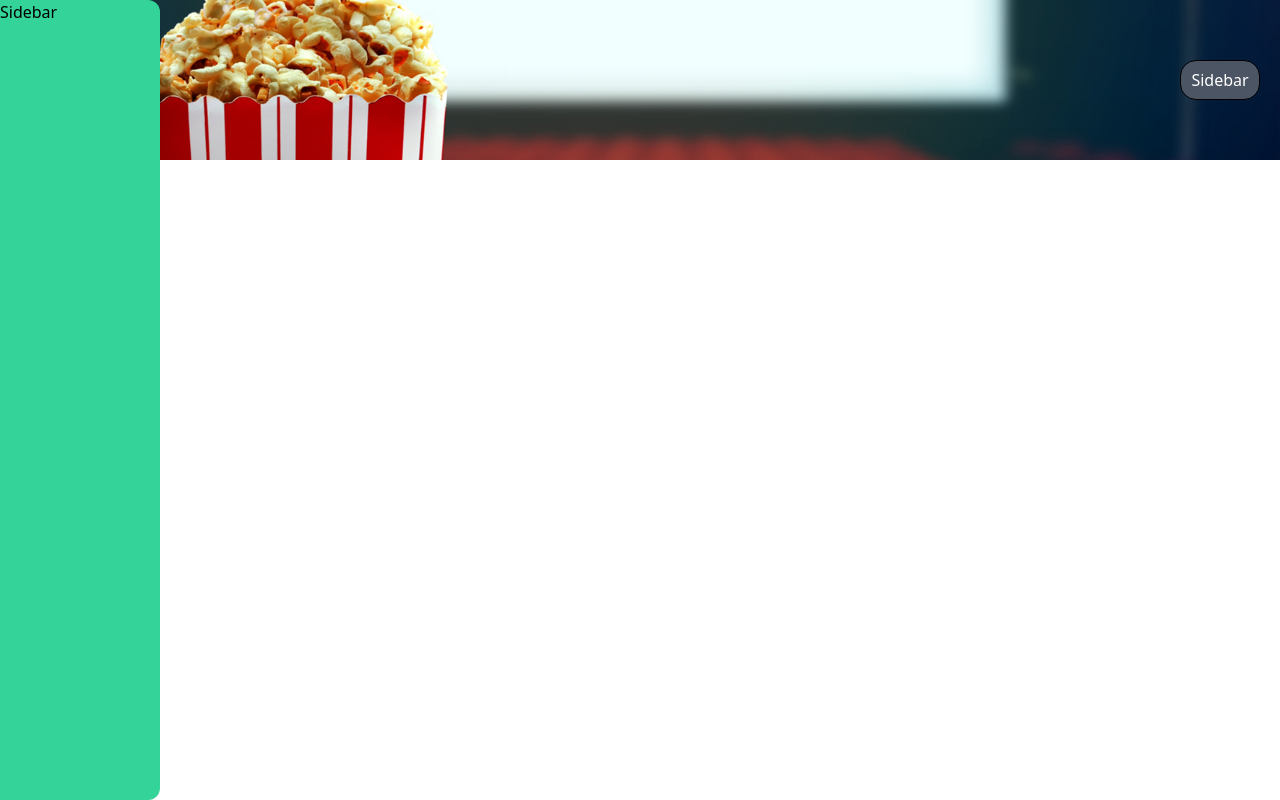
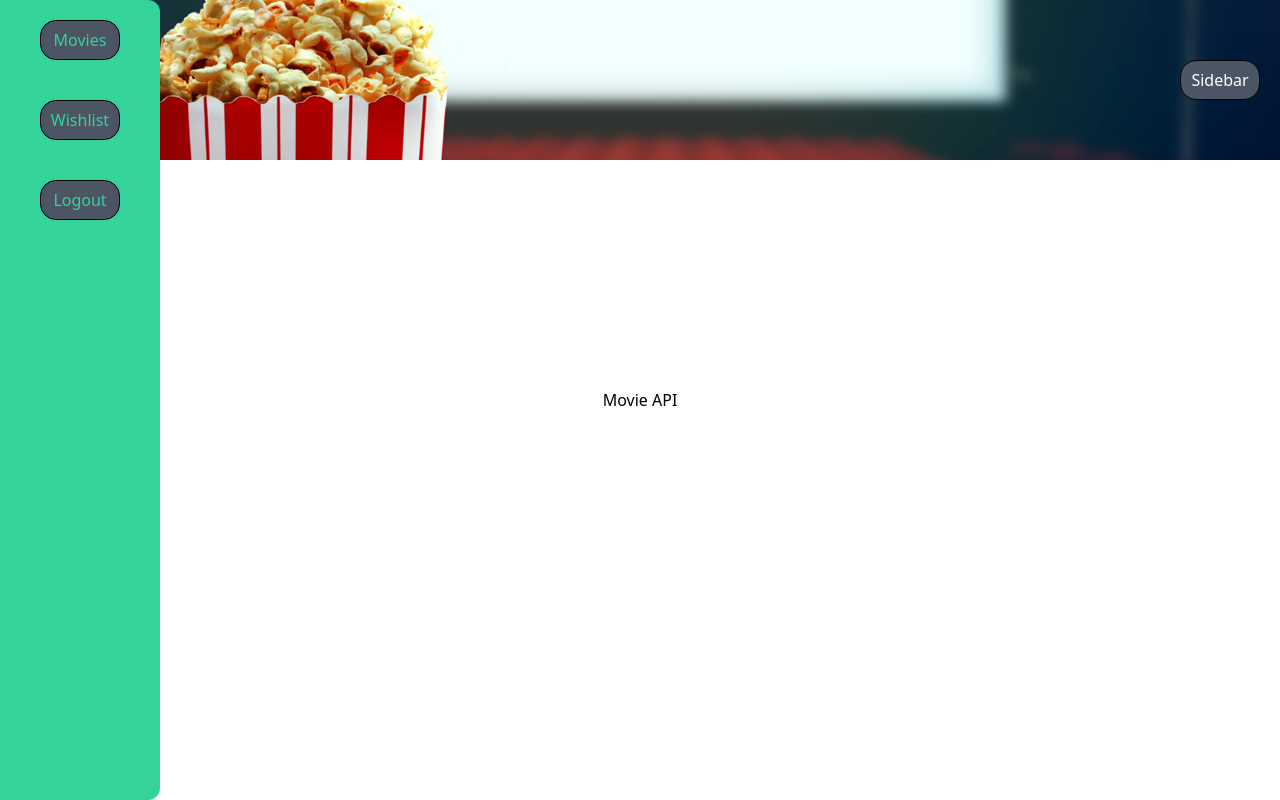
Before and after one commit to MarinB747/gauss-move, a Nuxt app: page / in a window 1280 px wide. Both pictures are taken after a click on the button "Sidebar". Built offline with nearby package versions, Linux system fonts and the light colour scheme.

Commit message:
sidebar data binding, nuxtlinks

```diff
--- a/components/Button.vue
+++ b/components/Button.vue
@@ -34,7 +34,7 @@ export default {
   methods: {
     setShow() {
       this.show = !this.show
-      this.$emit('show-sidebar', this.show)
+      this.$emit('button-clicked', this.show)
     },
   },
 }
--- a/components/Sidebar.vue
+++ b/components/Sidebar.vue
@@ -1,7 +1,36 @@
 <template>
-  <div class="h-screen w-40 bg-green-400 rounded-r-xl fixed z-20">Sidebar</div>
+  <transition>
+    <div
+      class="
+        h-screen
+        w-40
+        bg-green-400
+        rounded-r-xl
+        fixed
+        z-20
+        flex
+        items-center
+        flex-col
+      "
+      :value="modelValue"
+      @show="$emit('update:modelValue', $event.target.value)"
+    >
+      <NuxtLink to="/movies">
+        <Button class="relative m-5" buttonTxt="Movies" v-on="$listeners"
+      /></NuxtLink>
+      <Button class="relative m-5" buttonTxt="Wishlist" v-on="$listeners" />
+      <NuxtLink to="/"
+        ><Button class="relative m-5" buttonTxt="Logout" v-on="$listeners"
+      /></NuxtLink>
+    </div>
+  </transition>
 </template>
 
 <script>
-export default {}
+export default {
+  data() {
+    return {}
+  },
+  props: { modelValue: Boolean },
+}
 </script>
--- a/layouts/default.vue
+++ b/layouts/default.vue
@@ -1,7 +1,7 @@
 <template>
   <div>
-    <Header @show-sidebar="setShow" />
-    <Sidebar v-show="show" />
+    <Header @button-clicked="setShow" />
+    <Sidebar v-show="show" v-model="show" @button-clicked="setShow" />
     <Nuxt />
   </div>
 </template>
--- a/package.json
+++ b/package.json
@@ -11,7 +11,8 @@
   "dependencies": {
     "@nuxtjs/axios": "^5.13.6",
     "core-js": "^3.15.1",
-    "nuxt": "^2.15.7"
+    "nuxt": "^2.15.7",
+    "tailwind-scrollbar-hide": "^1.0.4"
   },
   "devDependencies": {
     "@nuxtjs/tailwindcss": "^4.2.0",
--- a/pages/index.vue
+++ b/pages/index.vue
@@ -1,5 +1,5 @@
 <template>
-  <div>
+  <div class="flex justify-center items-center h-screen">
     <h1>Movie API</h1>
   </div>
 </template>
--- a/pages/movies.vue
+++ b/pages/movies.vue
@@ -53,6 +53,9 @@
             opacity-0
             hover:opacity-100
             z-10
+            max-h-96
+            overflow-y-auto
+            scrollbar-hide
           "
         >
           {{ movie.overview }}
--- a/tailwind.config.js
+++ b/tailwind.config.js
@@ -11,5 +11,5 @@ module.exports = {
   variants: {
     extend: {},
   },
-  plugins: [],
+  plugins: [require('tailwind-scrollbar-hide')],
 }
```
Also changed, not shown: 1 other file (tests, documents, lock files or other folders).
